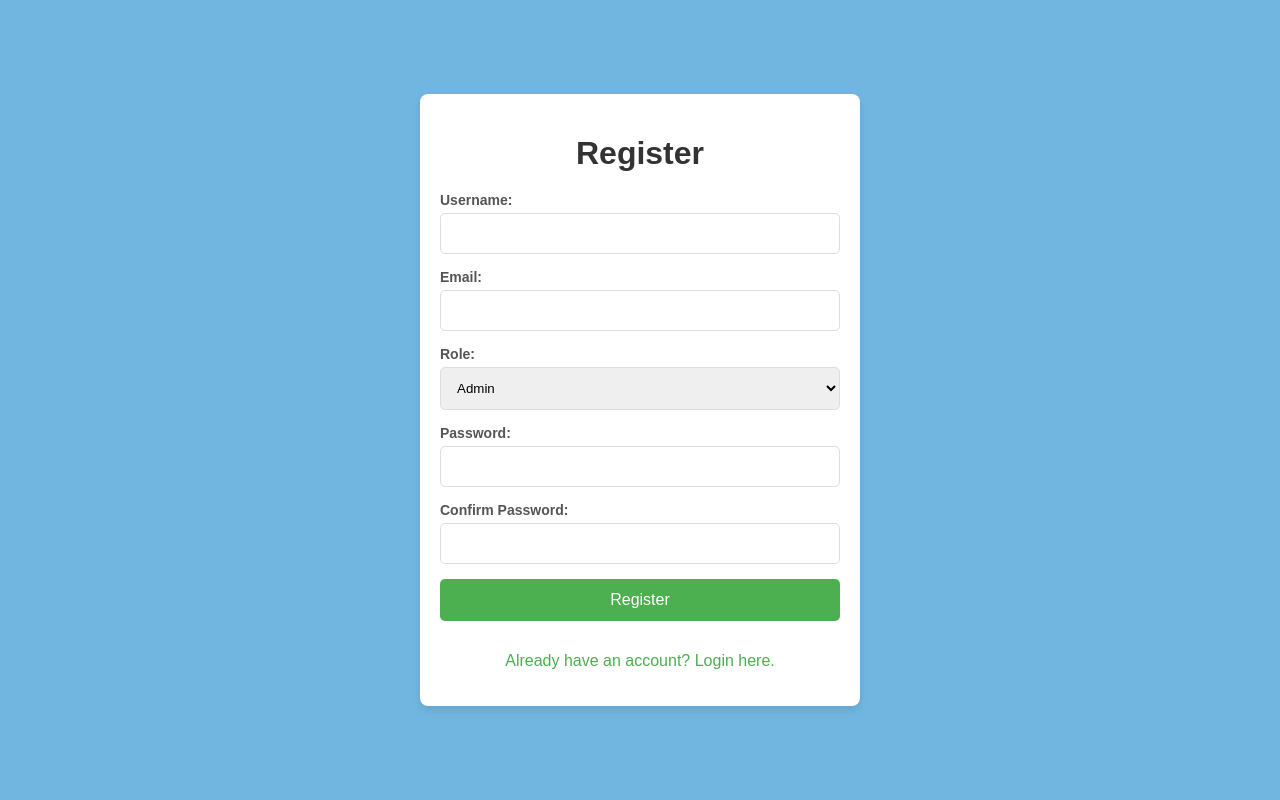
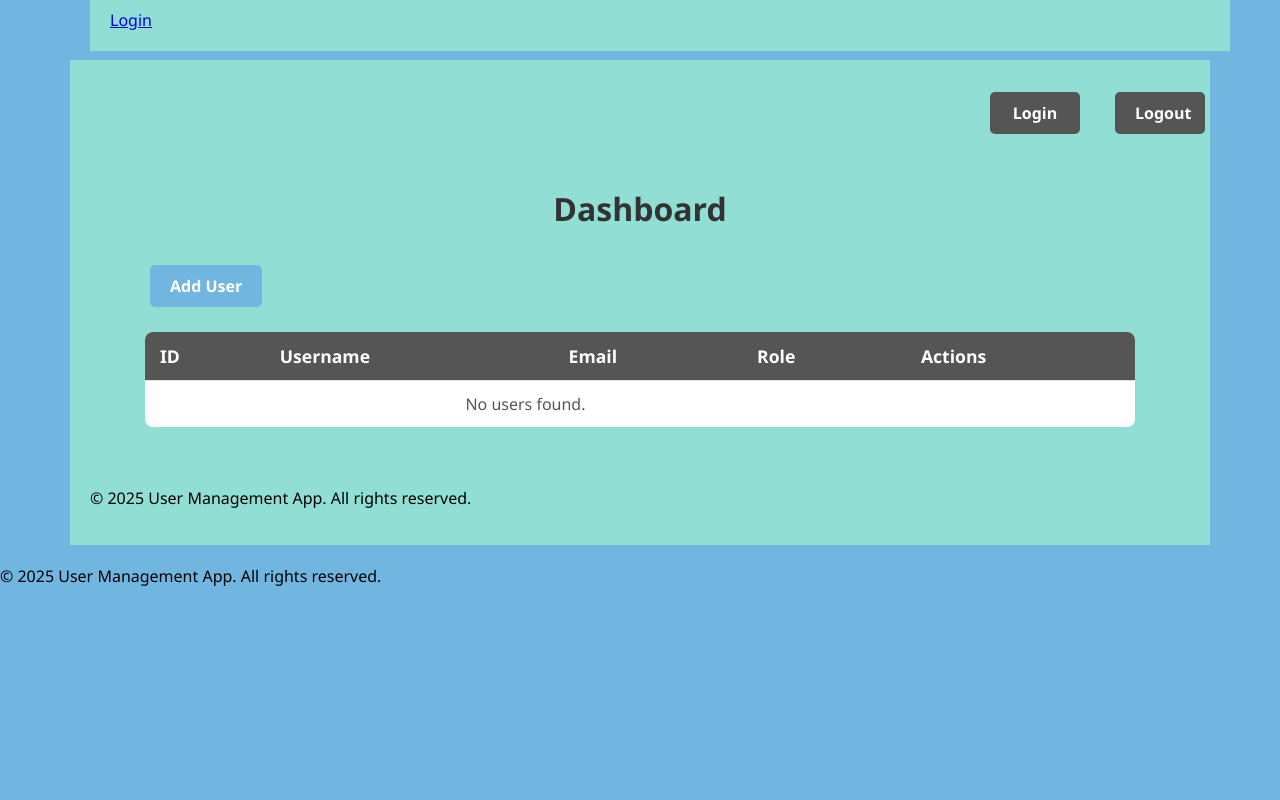
Before and after one commit to Putricitraarrahma/PWPCITRA237, a Flask app: page /dashboard in a window 1280 px wide. Run offline with Flask 3, Linux system fonts and the light colour scheme.

Commit message:
Update dashboard.html

```diff
--- a/templates/dashboard.html
+++ b/templates/dashboard.html
@@ -1,141 +1,196 @@
-<!DOCTYPE html>
-<html lang="en">
-<head>
-    <meta charset="UTF-8">
-    <meta name="viewport" content="width=device-width, initial-scale=1.0">
-    <title>Register</title>
+{% extends 'base.html' %}
+
+{% block head %}
 <style>
     body {
-            font-family: 'Arial', sans-serif;
-            background-color: #71B6E1FF;
+        font-family: 'Segoe UI', Tahoma, Geneva, Verdana, sans-serif;
+        background-color:  #71B6E1FF;
+        margin: 0;
+        padding: 0;
+    }
+
+    .btn {}
+
+    nav {
+        width: 100%;
+        height: 20px;
         display: flex;
-            justify-content: center;
+        justify-content: space-between;
         align-items: center;
-            height: 100vh;
-            margin: 0;
+        padding: 10px 20px;
     }
 
     .container {
-            background-color: #fff;
+        width: 90%;
+        max-width: 1100px;
+        margin: 20px auto;
         padding: 20px;
-            border-radius: 8px;
-            box-shadow: 0 4px 8px rgba(0, 0, 0, 0.1);
-            width: 100%;
-            max-width: 400px;
+        background-color: #90DED4FF;
+        bordtext-align: center;-align: center;adius: 8px;
+
     }
 
-        h1 {
+    h2 {
         text-align: center;
         color: #333;
-            margin-bottom: 20px;
+        margin-bottom: 30px;
+        font-size: 2rem;
     }
 
-        label {
-            font-size: 14px;
+    .btn {
+        display: inline-block;
+        padding: 10px 20px;
+        margin: 5px;
+        border-radius: 5px;
+        text-decoration: none;
+        text-align: center;
+        color: white;
         font-weight: bold;
-            color: #555;
-            margin-bottom: 5px;
-            display: block;
+        cursor: pointer;
+        transition: all 0.3s ease;
     }
 
-        input, select, button {
-            width: 100%;
-            padding: 12px;
-            margin-bottom: 15px;
-            border: 1px solid #ddd;
-            border-radius: 5px;
-            box-sizing: border-box;
+    .btn-primary {
+        background-color:#71B6E1FF;
     }
 
-        input[type="password"] {
-            font-family: Arial, sans-serif;
+    .btn-primary:hover {
+        background-color: #71B6E1FF;
     }
 
-        button {
-            background-color: #4CAF50;
-            color: white;
-            border: none;
-            cursor: pointer;
-            font-size: 16px;
+    .btn-edit {
+        background-color: #5A9BE6FF;
     }
 
-        button:hover {
-            background-color: #45a049;
+    .btn-edit:hover {
+        background-color: #4A8CCEFF;
     }
 
-        p {
-            text-align: center;
+    .btn-delete {
+        background-color: #DE493FFF;
     }
 
-        p a {
-            color: #4CAF50;
-            text-decoration: none;
+    .btn-delete:hover {
+        background-color: #EA504EFF;
     }
 
-        p a:hover {
-            text-decoration: underline;
+    .btn-logout {
+        background-color:  #555;
+        display: block;
+        width: 50px;
+        text-align: center;
+        margin-top: 30px;
+        margin-left: 30px;
     }
 
-        /* Styling for Flash Messages */
-        .flash-message {
-            padding: 10px;
-            margin-bottom: 15px;
-            border-radius: 5px;
-            color: white;
-            text-align: center;
+    .btn-logout:hover {
+        background-color: #898787FF;
     }
 
-        .flash-success {
-            background-color: #28a745;
+    .btn-login {
+        background-color:  #555;
+        display: block;
+        width: 50px;
+        text-align: center;
+        margin-top: 30px;
+        margin-left: auto;
     }
 
-        .flash-danger {
-            background-color: #dc3545;
+    .btn-login:hover {
+        background-color:  #898787FF;
     }
 
-        .flash-warning {
-            background-color: #ffc107;
+    table {
+        width: 100%;
+        border-collapse: collapse;
+        margin: 20px 0;
+        border-radius: 8px;
+        overflow: hidden;
+        background-color: #fff;
+    }
+
+    th, td {
+        padding: 12px 15px;
+        text-align: left;
+        border-bottom: 1px solid #ddd;
+    }
+
+    th {
+        background-color: #555;
+        color: white;
+        font-size: 1.1rem;
+    }
+
+    td {
+        color: #555;
+        font-size: 1rem;
+    }
+
+    tr:hover {
+        background-color: #f1f1f1;
+    }
+
+    tr:last-child td {
+        border-bottom: none;
+    }
+
+    .actions {
+        display: flex;
+        gap: 10px;
+    }
+    Navigation {
+        height: 50px;
+        width: 100px;
     }
 </style>
-</head>
-<body>
+
+{% endblock %}
+
+
+{% block content %}
+<nav>
+    <a href="{{ url_for('login') }}" class="btn btn-login">Login</a>
+    <a href="{{ url_for('logout') }}" class="btn btn-logout">Logout</a>
+</nav>
+
+
 <div class="container">
-        <h1>Register</h1>
+    <h2 style="bold">Dashboard</h2>
+    <a href="{{ url_for('add_user') }}" class="btn btn-primary">Add User</a>
+    <table>
+        <thead>
+            <tr>
+                <th>ID</th>
+                <th>Username</th>
+                <th>Email</th>
+                <th>Role</th>
+                <th>Actions</th>
+            </tr>
+        </thead>
+        <tbody>
+            {% if users %}
+                {% for user in users %}
+                <tr>
+                    <td>{{ user.id }}</td>
+                    <td>{{ user.username }}</td>
+                    <td>{{ user.email }}</td>
+                    <td>{{ user.role }}</td>
+                    <td class="actions">
+                        <a href="{{ url_for('edit_user', user_id=user.id) }}" class="btn btn-edit">Edit</a>
+                        <a href="{{ url_for('delete_user', user_id=user.id) }}"  class="btn btn-delete">Delete</a>
+                    </td>
+                </tr>
+                {% endfor %}
+            {% else %}
+                <tr>
+                    <td colspan="4" style="text-align: center;">No users found.</td>
+                </tr>
+            {% endif %}
+        </tbody>
+    </table>
+</div>
 
-        <!-- Flash Message Display -->
-        {% with messages = get_flashed_messages(with_categories=true) %}
-            {% if messages %}
-                {% for category, message in messages %}
-                    <div class="flash-message flash-{{ category }}">
-                        {{ message }}
-                    </div>
-                {% endfor %}
-            {% endif %}
-        {% endwith %}
-
-        <form method="POST">
-            <label for="username">Username:</label>
-            <input type="text" name="username" id="username" required><br>
-
-            <label for="email">Email:</label>
-            <input type="email" name="email" id="email" required><br>
-
-            <label for="role">Role:</label>
-            <select name="role" id="role">
-                <option value="admin">Admin</option>
-                <option value="user">User</option>
-            </select><br>
-
-            <label for="password">Password:</label>
-            <input type="password" name="password" id="password" required><br>
-
-            <label for="confirm_password">Confirm Password:</label>
-            <input type="password" name="confirm_password" id="confirm_password" required><br>
-
-            <button type="submit">Register</button>
-        </form>
-
-        <p><a href="{{ url_for('login') }}">Already have an account? Login here.</a></p>
-    </div>
-</body>
-</html>
+<footer class="bg-gray-800 text-white text-center p-4 mt-10 shadow-lg">
+    <p>&copy; 2025 User Management App. All rights reserved.</p>
+</footer>
+{% endblock %}
```
Lines whose indentation alone changed are shown as unchanged.
